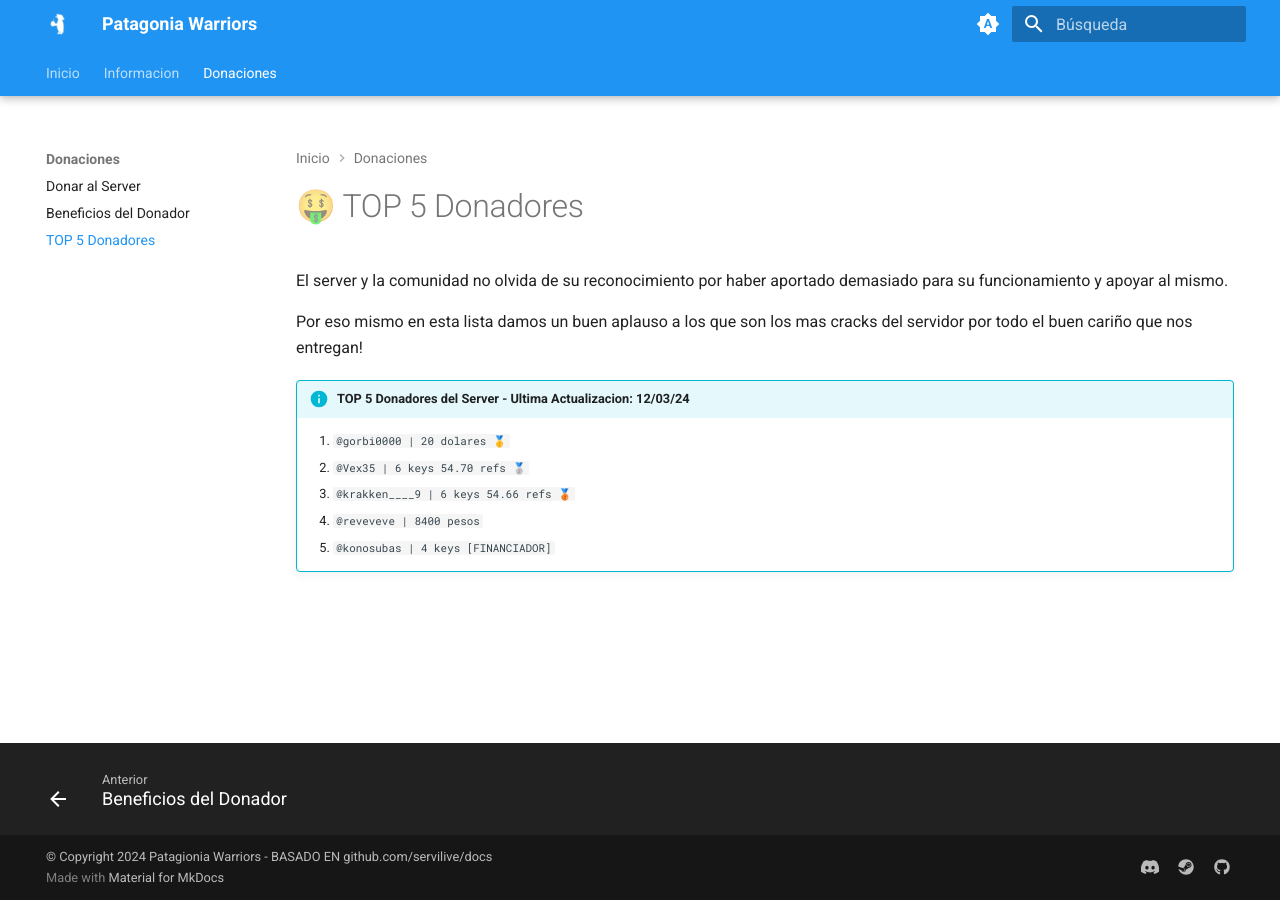
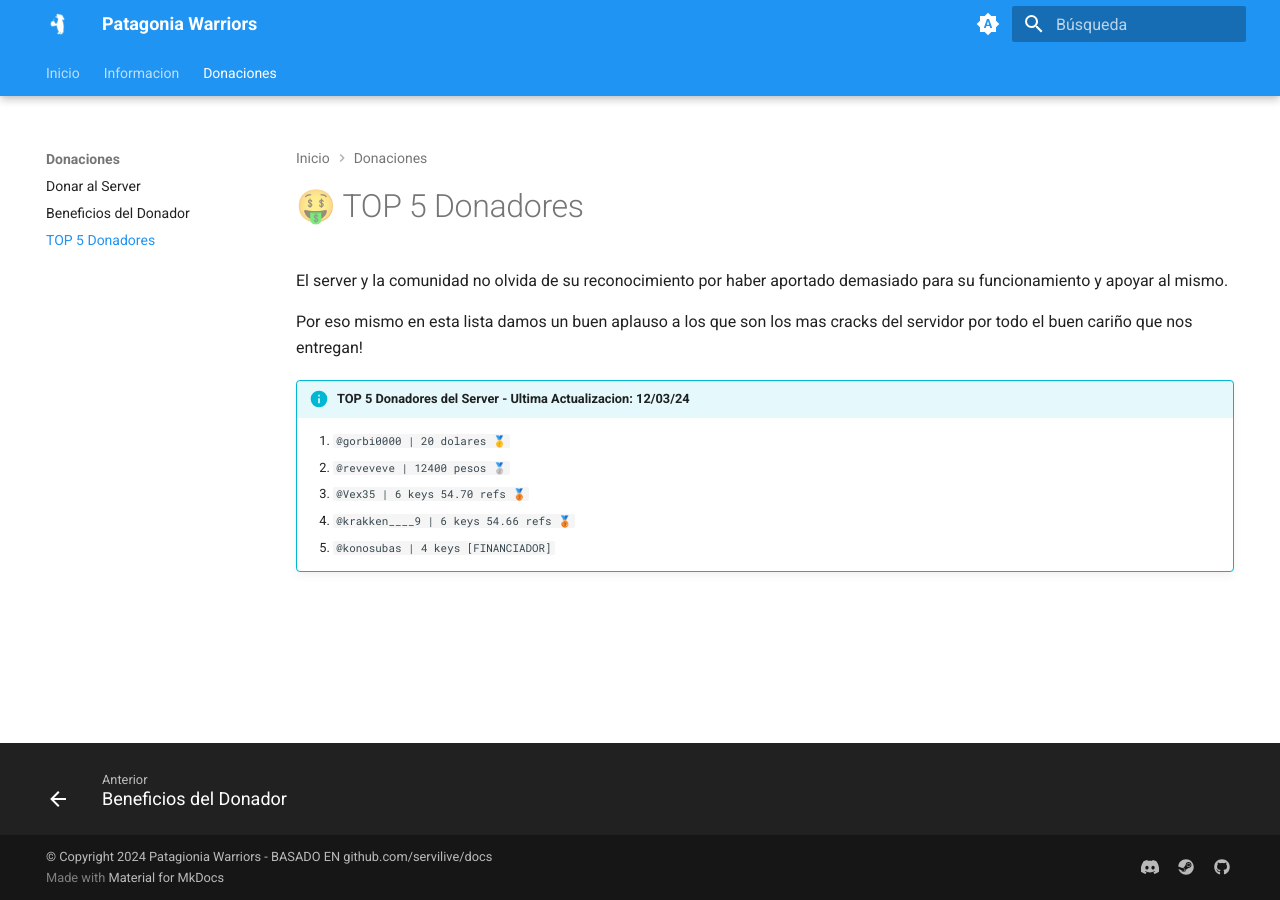
Before and after one commit to patagoniawarriors/docs, an MkDocs documentation site: the page built from docs/donaciones/top5.md, in a window 1280 px wide. Built offline with MkDocs 1.6.1 and Material for MkDocs 9.7.7, drawn with Linux system fonts in a browser that asks for light colours.

Commit message:
Update top5.md

```diff
--- a/docs/donaciones/top5.md
+++ b/docs/donaciones/top5.md
@@ -6,7 +6,7 @@ Por eso mismo en esta lista damos un buen aplauso a los que son los mas cracks d
 
 !!! info "TOP 5 Donadores del Server - Ultima Actualizacion: 12/03/24"
 	1. `@gorbi0000     | 20 dolares 🥇`
-	2. `@Vex35         | 6 keys 54.70 refs 🥈 `
-	3. `@krakken____9  | 6 keys 54.66 refs 🥉`
-	4. `@reveveve       | 8400 pesos`
+	2. `@reveveve      | 12400 pesos 🥈`
+	3. `@Vex35         | 6 keys 54.70 refs 🥉 `
+	4. `@krakken____9  | 6 keys 54.66 refs 🥉`
 	5. `@konosubas	   | 4 keys [FINANCIADOR]`
```
